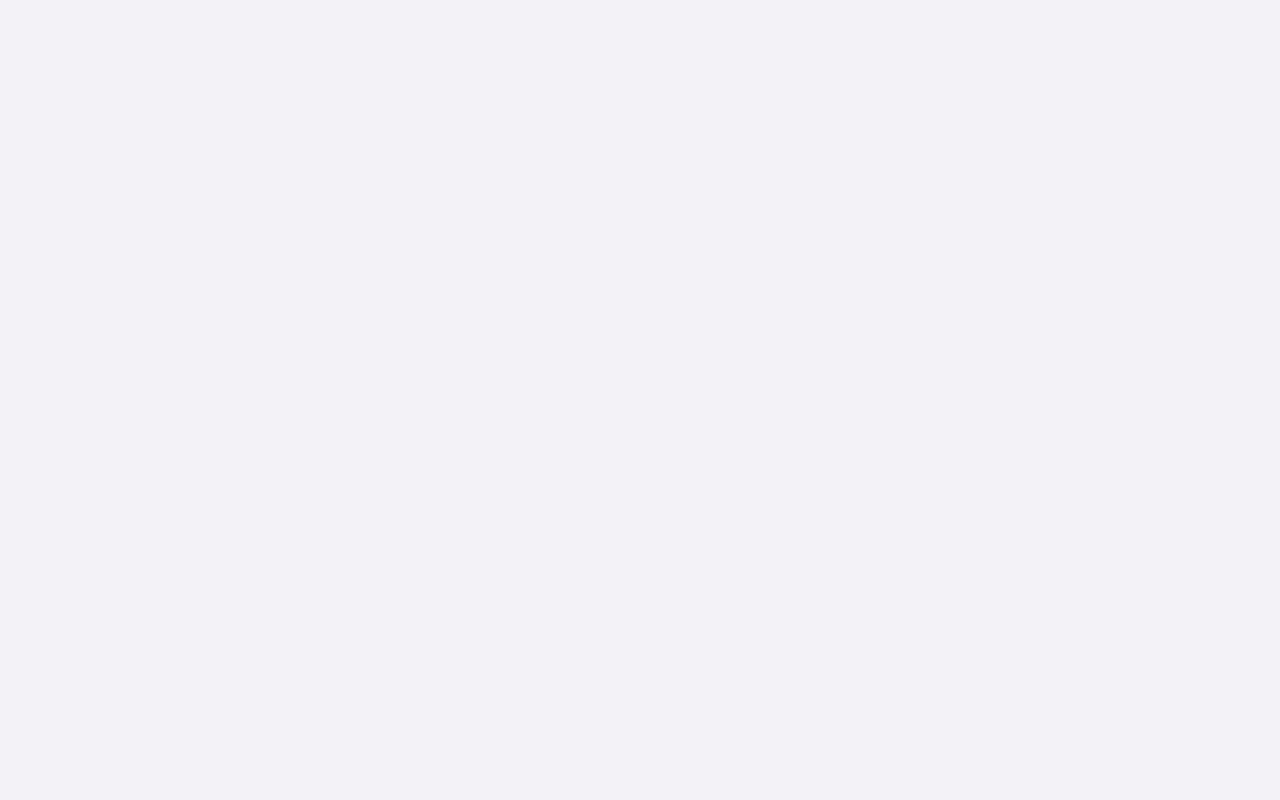
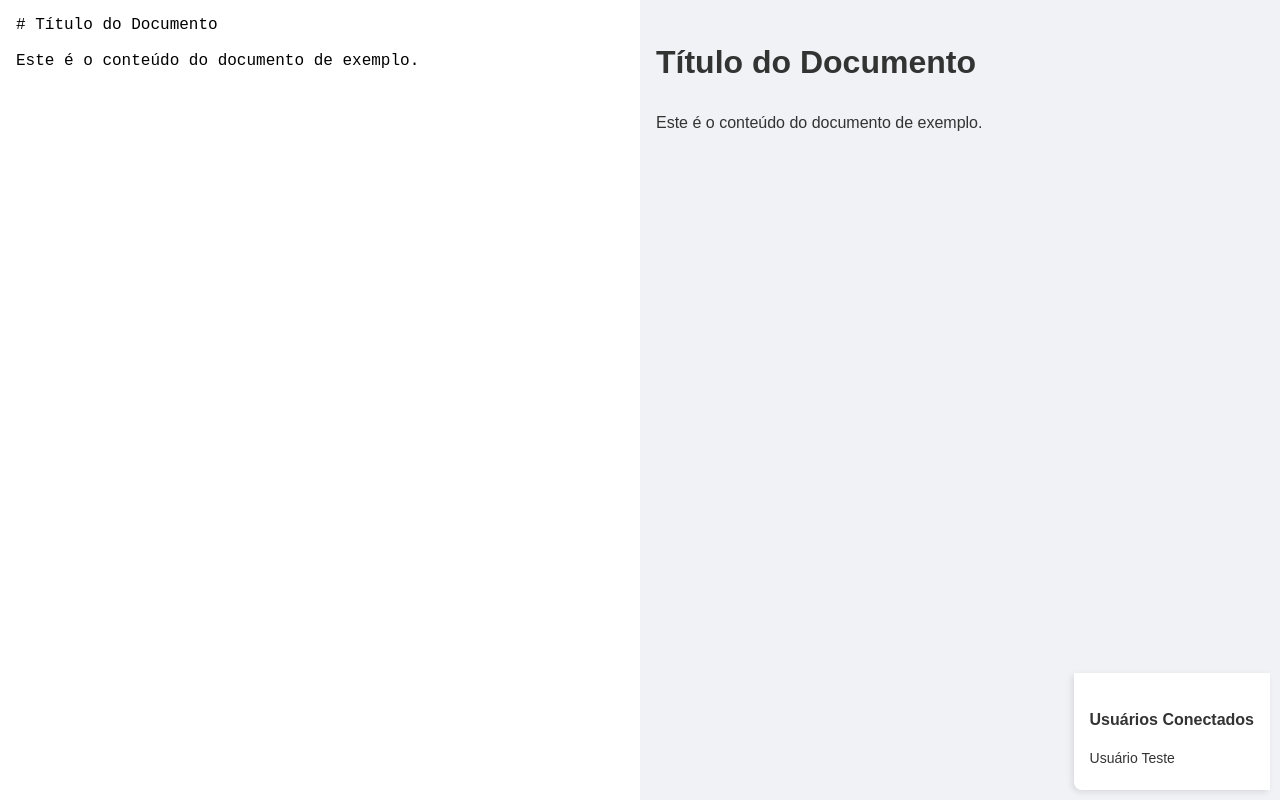
Before and after one commit to giliover/collaborative-editor, a React (Create React App) app in the folder frontend/: page /documents/1 in a window 1280 px wide. Before the commit this address had no page. Built offline with nearby package versions, Linux system fonts and the light colour scheme; no server answers.

Commit message:
chore(pages): add document page

```diff
--- a/frontend/src/App.tsx
+++ b/frontend/src/App.tsx
@@ -2,6 +2,7 @@ import React from "react";
 import { BrowserRouter as Router, Route, Routes } from "react-router-dom";
 import Login from "./pages/Login";
 import Register from "./pages/Register";
+import Document from "./pages/Document";
 import { ThemeProvider } from "styled-components";
 import { theme } from "./global/theme";
 import GlobalStyle from "./global/style";
@@ -14,6 +15,7 @@ const App: React.FC = () => {
         <Routes>
           <Route path="/" element={<Login />} />
           <Route path="/register" element={<Register />} />
+          <Route path="/documents/:id" element={<Document />} />
         </Routes>
       </Router>
     </ThemeProvider>
--- /dev/null
+++ b/frontend/src/pages/Document/index.tsx
@@ -0,0 +1,72 @@
+import React, { useEffect, useState } from "react";
+import { useParams } from "react-router-dom";
+import { io, Socket } from "socket.io-client";
+import Editor from "../../components/Editor";
+import Preview from "../../components/Preview";
+import UserList from "../../components/UserList";
+import { DocumentPageContainer } from "./styles";
+
+let socket: Socket;
+
+const DocumentPage: React.FC = () => {
+  const { id } = useParams();
+  const [content, setContent] = useState(
+    "# Título do Documento\n\nEste é o conteúdo do documento de exemplo."
+  );
+  const [users, setUsers] = useState<Array<{ id: string; username: string }>>([
+    {
+      id: "user-1",
+      username: "Usuário Teste",
+    },
+  ]);
+
+  useEffect(() => {
+    const token = localStorage.getItem("token");
+    socket = io("http://localhost:5000", {
+      auth: { token },
+    });
+
+    socket.emit("join_document", { documentId: id });
+
+    socket.on("load_document", (documentContent) => {
+      setContent(documentContent);
+    });
+
+    socket.on("document_update", ({ content: updatedContent }) => {
+      setContent(updatedContent);
+    });
+
+    return () => {
+      socket.disconnect();
+    };
+  }, [id]);
+
+  const handleContentChange = (newContent: string) => {
+    setContent(newContent);
+    socket.emit("document_change", { documentId: id, content: newContent });
+  };
+
+  useEffect(() => {
+    socket.on("user_joined", ({ userId, username }) => {
+      setUsers((prevUsers) => [...prevUsers, { id: userId, username }]);
+    });
+
+    socket.on("user_left", ({ userId }) => {
+      setUsers((prevUsers) => prevUsers.filter((user) => user.id !== userId));
+    });
+
+    return () => {
+      socket.disconnect();
+    };
+  }, [id]);
+
+  return (
+    <DocumentPageContainer>
+      <Editor content={content} onChange={handleContentChange} />
+      <Preview content={content} />
+      <UserList users={users} />
+    </DocumentPageContainer>
+  );
+};
+
+export default DocumentPage;
--- /dev/null
+++ b/frontend/src/pages/Document/styles.ts
@@ -0,0 +1,9 @@
+import styled from "styled-components";
+
+export const DocumentPageContainer = styled.div`
+  display: flex;
+
+  @media (max-width: 768px) {
+    flex-direction: column;
+  }
+`;
```
